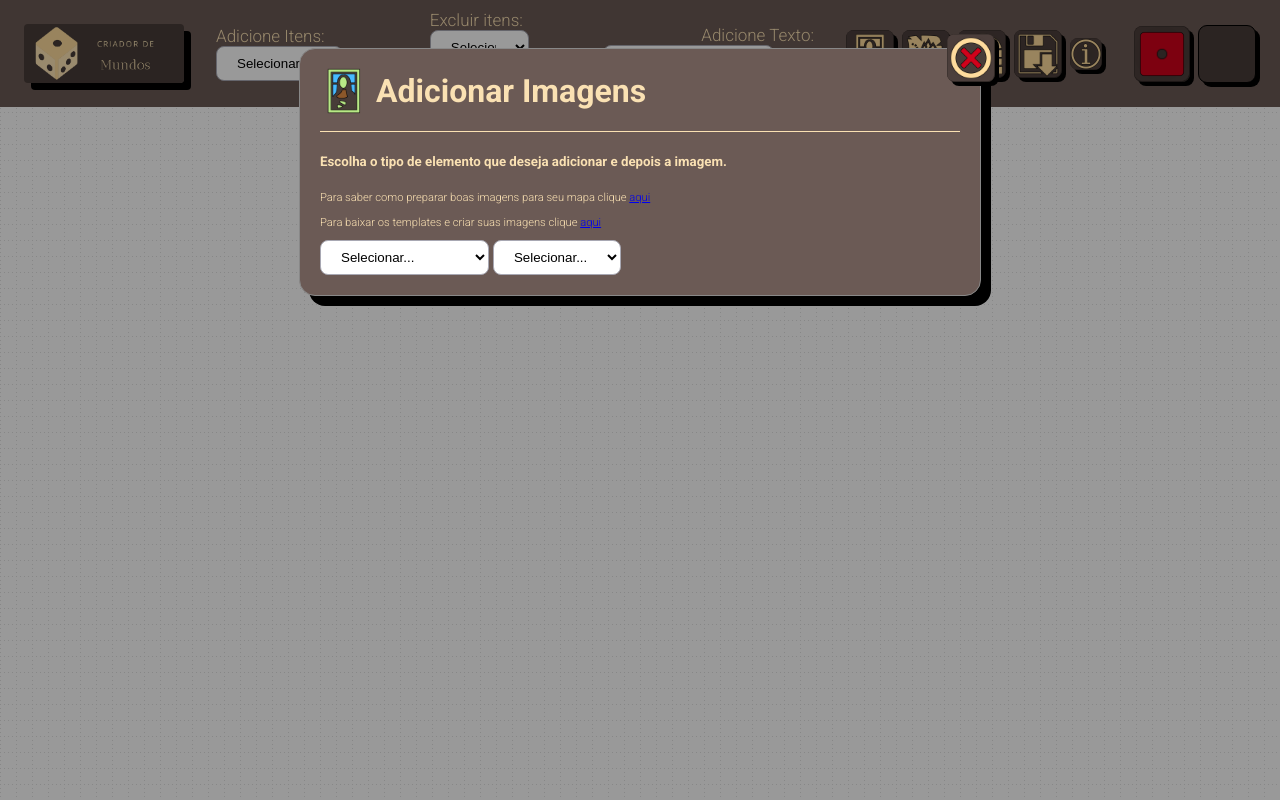
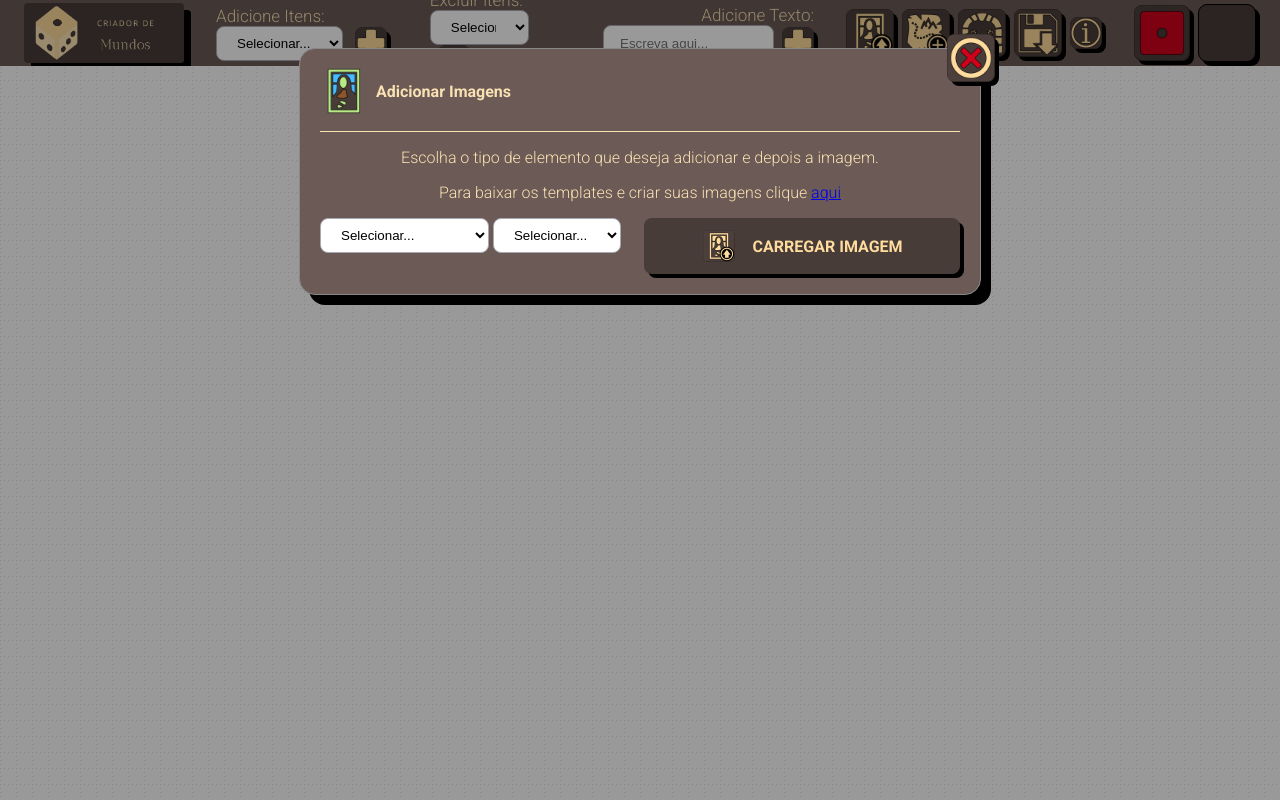
Before and after one commit to renanfranca93/criadordemapas, a plain HTML site: page index.html in a window 1280 px wide. Both pictures are taken after a click on the picture 870 px from the left and 53 px from the top of the page. Drawn offline with Linux system fonts and the light colour scheme; no server answers.

Commit message:
ajuste topnav

```diff
--- a/estilo.css
+++ b/estilo.css
@@ -242,6 +242,7 @@ input[type="file"] {
   padding: 0.5rem;
   display: flex;
   align-items: center;
+  height: 50px;
 }
 
 /* Style the links inside the navigation bar */
--- a/index.html
+++ b/index.html
@@ -334,11 +334,14 @@
 						</div>
 					</div>
 					<div class="modal-body">
-						<h5>
+						<p>
 							Escolha o tipo de elemento que deseja adicionar e depois a imagem.
-						</h5>
-						<p>Para saber como preparar boas imagens para seu mapa clique <a href="#">aqui</a></p>
+						</p>
+
 						<p>Para baixar os templates e criar suas imagens clique <a href="templates.zip">aqui</a></p>
+
+						<div class="image-footer">
+							<div>
 								<select name="chooseClass" id="chooseClass">
 									<option id="chooseClass" value="-1">Selecionar...</option>
 									<option value="upCreature">Criatura</option>
@@ -354,7 +357,18 @@
 									<option value="terrain">Terreno</option>
 									<option value="squareShapeBig">Local</option>
 								</select>
+
+							</div>
+							<div>
+								<label class="file-label btn btn-text " for="myfile">
+									<img src="img/icons/new/pic-upload.png">
+									Carregar Imagem
+								</label>
 								<input type="file" id="myfile" name="myfile" />
+							</div>
+						</div>
+
+
 					</div>
 				</div>
 				<div class="modal-variable" id="modalConfirm">
--- a/styles/modal.css
+++ b/styles/modal.css
@@ -23,7 +23,7 @@
   display: flex;
   flex-direction: column;
   background-color: #6b5a55;
-    color: #FAE1B3;
+  color: #fae1b3;
   margin: 3rem auto;
   /* 15% from the top and centered */
   padding: 20px;
@@ -79,12 +79,11 @@
 }
 
 #about-content {
-    display:flex;
+  display: flex;
 }
 
 #about-content div {
   flex: 1;
-
 }
 
 #about-content img {
@@ -99,11 +98,10 @@
 #about-content p {
   font-weight: lighter;
   font-size: 1.5rem;
-
 }
 
 #about-content a {
-    color: #FAE1B3;
+  color: #fae1b3;
   font-weight: bold;
 }
 
@@ -128,7 +126,8 @@
   text-align: center;
 }
 
-#save-content p {
+#save-content p,
+#modalImagens p {
   font-size: 1rem;
   text-align: center;
 }
@@ -140,3 +139,12 @@
 #save-content .form {
   margin-top: 2rem;
 }
+
+#modalImagens .image-footer {
+  display: flex;
+  gap: 0.5rem;
+}
+
+#modalImagens .image-footer div {
+  flex: 1;
+}
```
Lines whose indentation alone changed are shown as unchanged.
